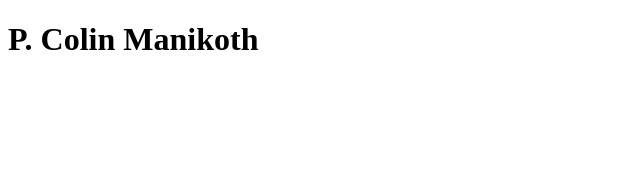
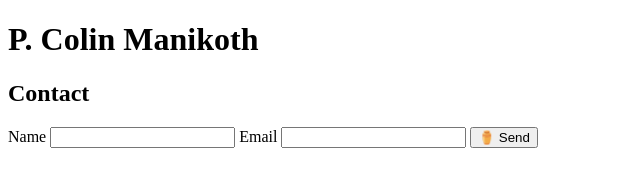
Before and after one commit to ewuweblab/custom-domain, a plain HTML site: page index.html in a window 1280 px wide. Shown: the whole page, without its empty margins (0-640 px from the left). Drawn offline with Linux system fonts and the light colour scheme.

Commit message:
Learning Forms

```diff
--- a/index.html
+++ b/index.html
@@ -9,5 +9,25 @@
 
     <h1>P. Colin Manikoth</h1>
 
+    <h2>Contact</h2>
+
+    <!-- CGI. FormSpree.io -->
+
+    <form
+        name="Contact Me"
+        method="POST"
+        data-netlify="true">
+
+        <label for="name">Name</label>
+        <input type="text" name="name" id="name" />
+
+        <label for="email">Email</label>
+        <input type="text" name="email" id="email" />
+
+        <!-- <input type="submit" value="We would love to hear from you"> -->
+        <button type="submit">⚱️ Send</button>
+
+    </form>
+
 </body>
 </html>
```
